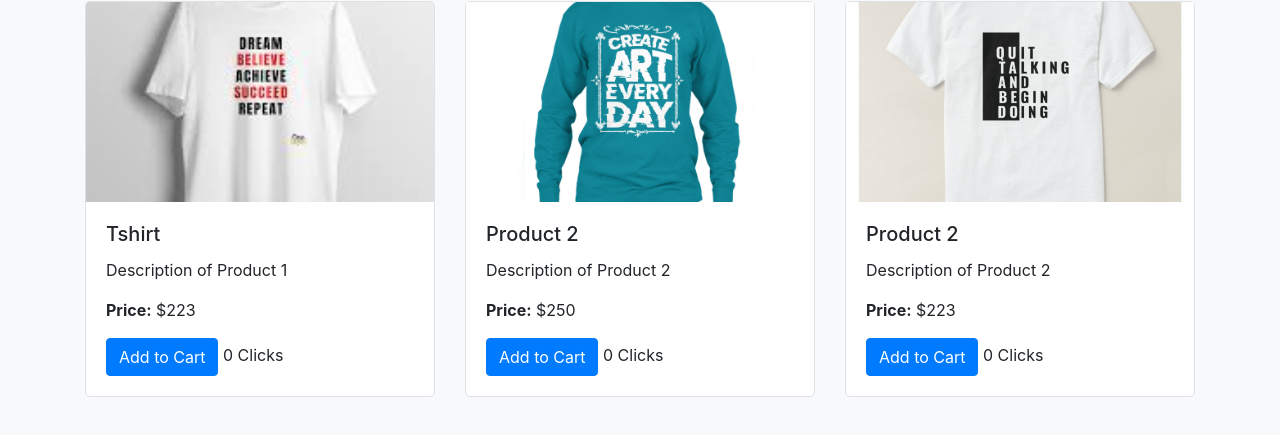
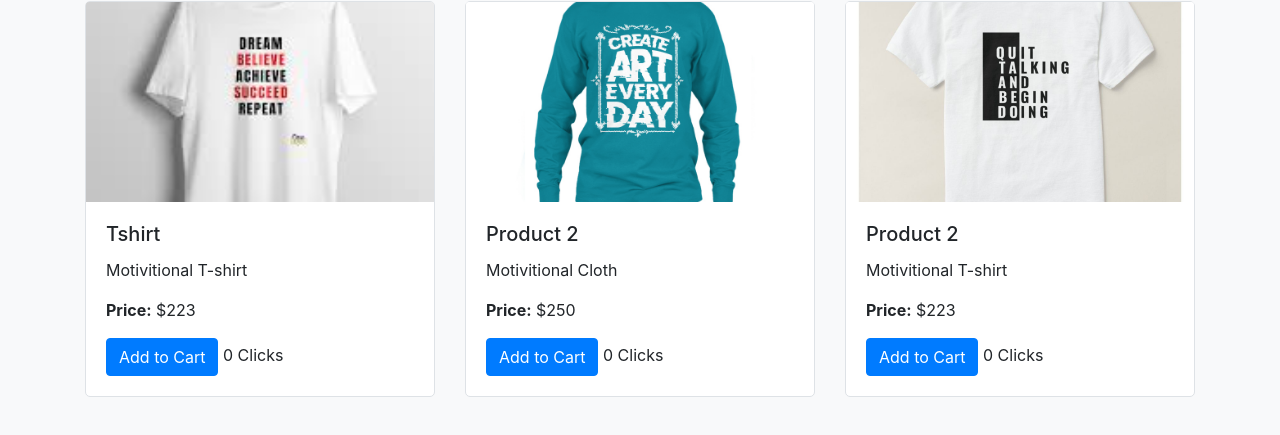
Before and after one commit to EvolvedShaman/Cardines1_Productss_catalogue, a plain HTML site: page index.html in a window 1280 px wide. Shown: the part 131-566 px from the top of the page. Drawn offline with nearby package versions, Linux system fonts and the light colour scheme.

Commit message:
added initial files

```diff
--- a/data.json
+++ b/data.json
@@ -3,21 +3,21 @@
     {
       "id": 1,
       "name": "Tshirt",
-      "description": "Description of Product 1",
+      "description": "Motivitional T-shirt",
       "price": 223,
       "image": "images/tshirt2.jpg"
     },
     {
       "id": 2,
       "name": "Product 2",
-      "description": "Description of Product 2",
+      "description": "Motivitional Cloth",
       "price": 250,
       "image": "images/clothing1.jpg"
     },
     {
       "id": 3,
       "name": "Product 2",
-      "description": "Description of Product 2",
+      "description": "Motivitional T-shirt",
       "price": 223,
       "image": "images/cloth3.jpg"
     }
```
Also changed, not shown: index.html (+0 -3 lines).
